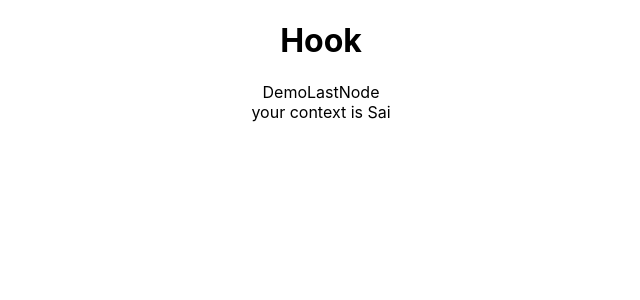
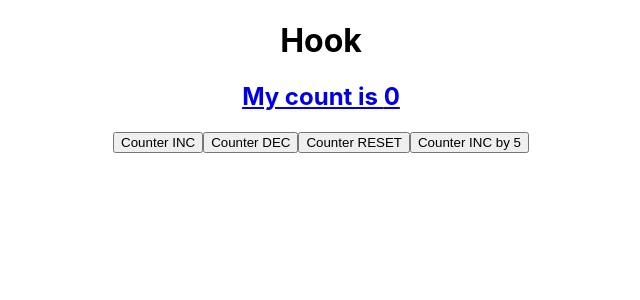
Before and after one commit to Aakarsh2000/zee3, a React (Create React App) app: page / in a window 1280 px wide. Shown: the top 300 px of the page, without its empty margins (319-959 px from the left). Built offline with nearby package versions, Linux system fonts and the light colour scheme.

Commit message:
Added navigation part for firsthook to formshook

```diff
--- a/package.json
+++ b/package.json
@@ -8,6 +8,7 @@
     "@testing-library/user-event": "^13.5.0",
     "react": "^18.2.0",
     "react-dom": "^18.2.0",
+    "react-router-dom": "^6.3.0",
     "react-scripts": "5.0.1",
     "web-vitals": "^2.1.4"
   },
--- a/src/App.js
+++ b/src/App.js
@@ -7,6 +7,7 @@ import ArrayHook from './components/ArrayHook';
 import DemoUE from './components/DemoUE';
 import DemoUEHooks from './components/DemoUEHooks';
 import DemoLastNode from './components/DemoLastNode';
+import {Routes,Route, Link} from 'react-router-dom';
 
 export const UserContext = React.createContext()
 
@@ -14,9 +15,21 @@ function App() {
   return (
     <div className="App">
       <h1>Hook</h1>
-      <UserContext.Provider value = "Sai">
+
+      <Routes>
+        <Route path ='/' element={<FirstHook/>}></Route>
+        <Route path ='/formshook' element={<FormsHook></FormsHook>}></Route>
+      </Routes>
+
+
+
+
+
+
+
+      {/* <UserContext.Provider value = "Sai">
         <DemoLastNode/>
-      </UserContext.Provider>
+      </UserContext.Provider> */}
 
       {/* <FirstHook/> */}
       {/* <FormsHook/> */}
--- a/src/components/FirstHook.js
+++ b/src/components/FirstHook.js
@@ -1,4 +1,5 @@
 import React, {useState} from 'react'
+import {Routes,Route, Link} from 'react-router-dom';
 
 export default function FirstHook() {
     const initialCount=0
@@ -11,7 +12,7 @@ export default function FirstHook() {
     }
   return (
     <div>
-        <h2>My count is {count}</h2>
+        <Link to="/formshook"><h2>My count is {count}</h2></Link>
       <button onClick={() => setCount(count+1)}>Counter INC</button>
       <button onClick={() => setCount(count-1)}>Counter DEC</button>
       <button onClick={() => setCount(initialCount)}>Counter RESET</button>
--- a/src/index.js
+++ b/src/index.js
@@ -3,11 +3,15 @@ import ReactDOM from 'react-dom/client';
 import './index.css';
 import App from './App';
 import reportWebVitals from './reportWebVitals';
+import {BrowserRouter} from 'react-router-dom';
 
 const root = ReactDOM.createRoot(document.getElementById('root'));
 root.render(
   <React.StrictMode>
+    <BrowserRouter>
     <App />
+    </BrowserRouter>
+
   </React.StrictMode>
 );
 
```
Also changed, not shown: 1 other file (tests, documents, lock files or other folders).
